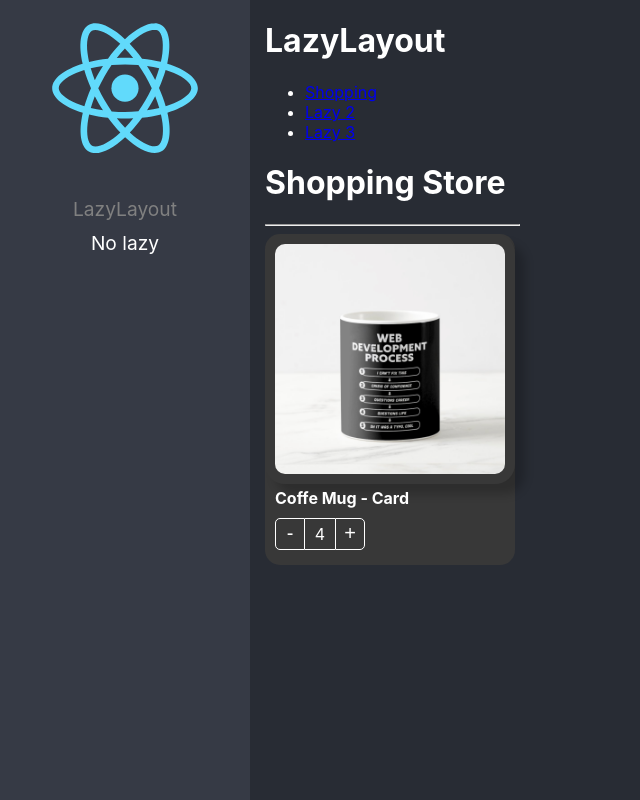
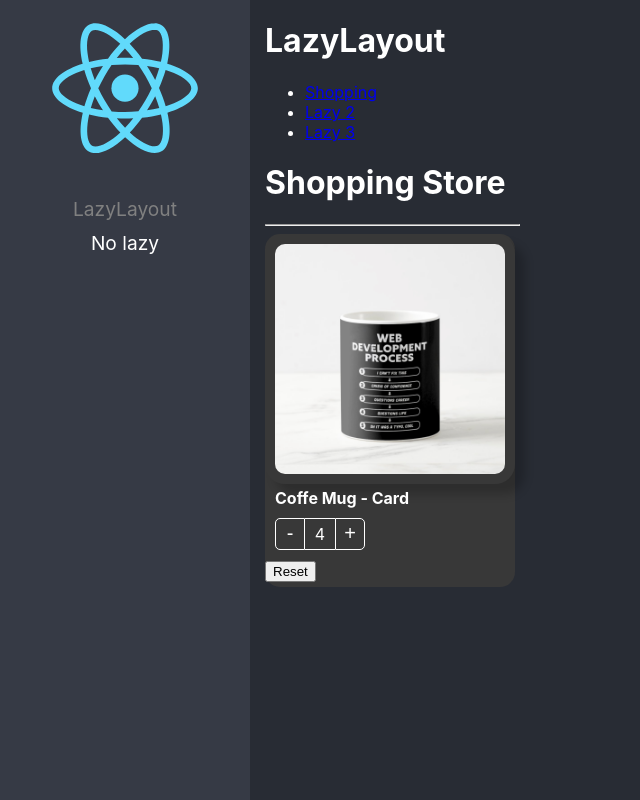
Before and after one commit to Fernanda553/react-initial-app, a React (Create React App) app: page /lazyload/lazy1 in a window 1280 px wide. Shown: the whole page, without its empty margins (0-640 px from the left). Built offline with nearby package versions, Linux system fonts and the light colour scheme.

Commit message:
Expose functions and properties outside the component

```diff
--- a/src/02-component-patterns/components/ProductCard.tsx
+++ b/src/02-component-patterns/components/ProductCard.tsx
@@ -1,7 +1,7 @@
 import styles from '../styles/styles.module.css'
 import useProduct from '../hooks/useProduct'
 import { createContext, CSSProperties, ReactElement } from 'react'
-import { InitialValues, OnChangeArgs, Product, ProductContextProps } from '../interfaces/interfaces'
+import { InitialValues, OnChangeArgs, Product, ProductCardHandlers, ProductContextProps } from '../interfaces/interfaces'
 
 export const ProductContext = createContext({} as ProductContextProps)
 
@@ -10,7 +10,7 @@
 export interface Props {
   product: Product
   // children?: ReactElement | ReactElement[]
-  children:() => JSX.Element
+  children:(args: ProductCardHandlers) => JSX.Element
   className?: string
   style?: CSSProperties
   onChange?: (args: OnChangeArgs) => void
@@ -19,7 +19,7 @@
 }
 
 export const ProductCard = ({ children, product, className, style, onChange, value, initialValues}: Props) => {
-  const { counter, increaseBy, maxCount } = useProduct({ onChange, product, value, initialValues })
+  const { counter, increaseBy, maxCount, maxCountReached, reset } = useProduct({ onChange, product, value, initialValues })
 
   return (
     <Provider value={{
@@ -33,7 +33,15 @@
         className={`${styles.productCard} ${className}`}
         style={style}
       >
-        {children()}
+        {children({
+          count: counter,
+          maxCountReached,
+          maxCount: initialValues?.count,
+          product,
+
+          increaseBy,
+          reset
+        })}
       </div>
     </Provider>
   )
--- a/src/02-component-patterns/hooks/useProduct.ts
+++ b/src/02-component-patterns/hooks/useProduct.ts
@@ -23,6 +23,10 @@
     onChange && onChange({ count: newValue, product })
   }
 
+  const reset = () => {
+    setCounter(initialValues?.count ?? value)
+  }
+
   useEffect(() => {
     isMounted.current = true
   }, [])
@@ -36,8 +40,10 @@
 
   return {
     counter,
+    maxCountReached: !!initialValues?.count && initialValues.maxCount === counter ,
+    maxCount: initialValues?.maxCount,
     increaseBy,
-    maxCount: initialValues?.maxCount
+    reset,
   }
 }
 
--- a/src/02-component-patterns/pages/ShoppingPage.tsx
+++ b/src/02-component-patterns/pages/ShoppingPage.tsx
@@ -20,11 +20,12 @@
             maxCount: 10
           }}
         >
-          {() => (
+          {({reset}) => (
             <>
           <ProductImage className='custom-image' style={{ boxShadow: '10px 10px 10px rgba(0,0,0,0.2)' }} />
           <ProductTitle className='text-bold' />
           <ProductButtons className='custom-buttons'/>
+          <button onClick={reset}>Reset</button>
             </>
           )}
 
```
Also changed, not shown: src/02-component-patterns/interfaces/interfaces.ts (+10 -0 lines).
